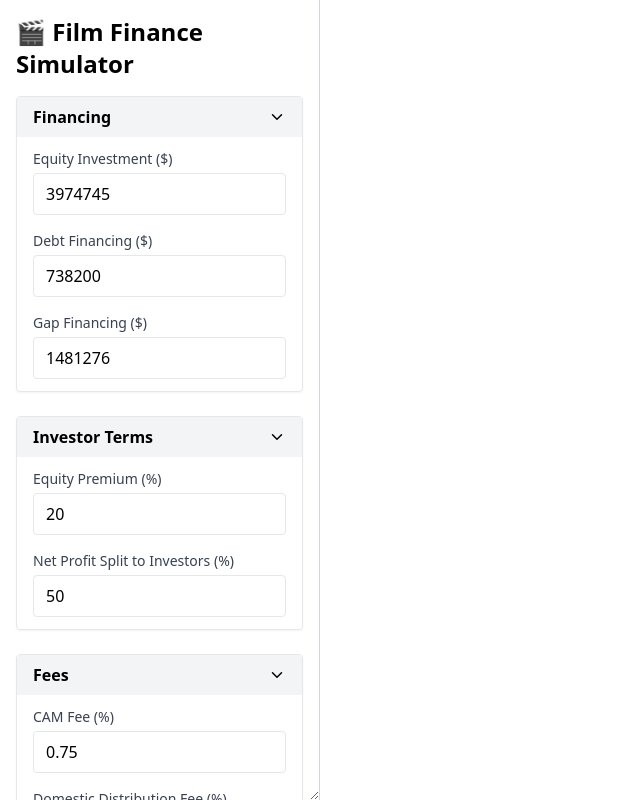
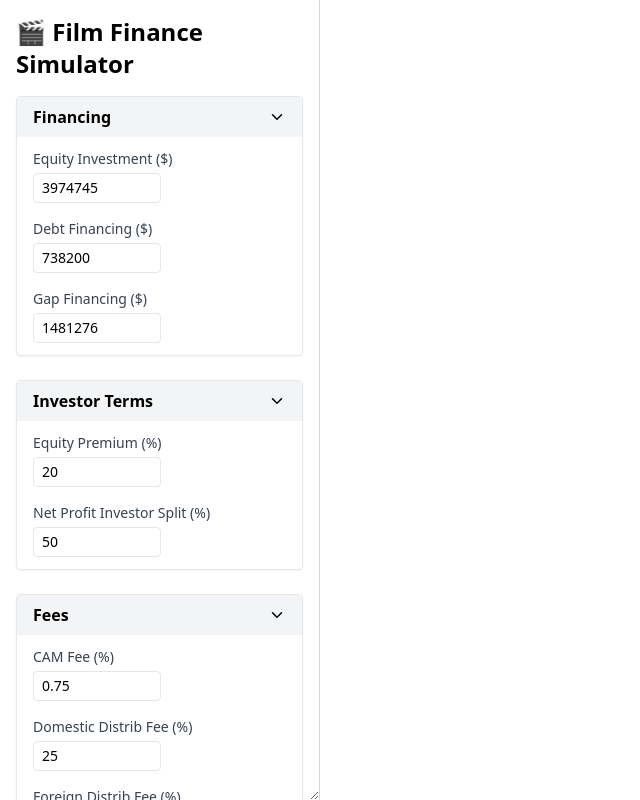
Before and after one commit to vishalsanfran/moviecruncher, a React (Vite) app in the folder greenlight/: page / in a window 1280 px wide. Shown: the whole page, without its empty margins (0-640 px from the left). Built offline with nearby package versions, Linux system fonts and the light colour scheme.

Commit message:
api_hook

```diff
--- a/greenlight/src/App.tsx
+++ b/greenlight/src/App.tsx
@@ -2,6 +2,7 @@ import { useState } from 'react';
 import axios from 'axios';
 import ChartsPanel from './components/ChartsPanel';
 import InputPanel from './components/InputPanel';
+import { useFinanceModel } from "./hooks/useFinanceModel";
 
 interface ScenarioResult {
     scenario: string;
@@ -54,87 +55,33 @@ export default function App() {
         distributionFeeForeignPercent: 25
     });
 
-    const [result, setResult] = useState<ChartData | null>(null);
-    const [loading, setLoading] = useState(false);
-
     const handleChange = (e: React.ChangeEvent<HTMLInputElement>) => {
         const { name, value } = e.target;
         setInputs((prev) => ({ ...prev, [name]: Number(value) }));
     };
 
-    const runModel = async () => {
-        setLoading(true);
-        try {
-            const payload = {
-                title: "Demo Project",
-                budget: { total_gross_budget: 8892544 },
-                financing: {
-                    Equity_Investment: inputs.equityInvestment,
-                    Debt_Financing: inputs.debtFinancing,
-                    Gap_Financing: inputs.gapFinancing
-                },
-                base_case_revenue: {
-                    Domestic: 4500000,
-                    Foreign: 6875600
-                },
-                scenario_multipliers: {
-                    Best_Case: 1.3,
-                    Worst_Case: 0.7
-                },
-                waterfall_terms: {
-                    Equity_Premium_Percent: inputs.equityPremiumPercent / 100,
-                    Net_Profit_Split_To_Investors: inputs.netProfitSplitPercent / 100,
-                    CAM_Setup_Fee: 3000,
-                    CAM_Fee_Percent: inputs.camFeePercent / 100,
-                    Distribution_Fee_Domestic_Percent: inputs.distributionFeeDomesticPercent / 100,
-                    Distribution_Fee_Foreign_Percent: inputs.distributionFeeForeignPercent / 100,
-                    sa_commission_domestic_percent: 0.075,
-                    sa_commission_foreign_percent: 0.12,
-                    sa_commission_foreign_deferral_percent: 0.3,
-                    Gap_Financing_Premium_Percent: 0.1,
-                    Talent_Deferrals: 500000,
-                    Other_Deferrals: 55250
-                },
-                timeline: {
-                    projection_years: 4,
-                    revenue_recognition_schedule: [0.6, 0.3, 0.1],
-                    tax_credit_inflow_year: 1
-                }
-            };
-
-            const response = await axios.post(
-                `${import.meta.env.VITE_API_BASE_URL}/models`,
-                payload,
-                {
-                    headers: {
-                        "x-api-key": import.meta.env.VITE_API_KEY
-                    }
-                }
-            );
-
-            setResult(response.data);
-        } catch (err) {
-            console.error("Failed to fetch model output:", err);
-        } finally {
-            setLoading(false);
-        }
-    };
+    const { result, loading, _, runModel } = useFinanceModel();
 
     const inputMeta: Record<string, { label: string; placeholder?: string }> = {
         equityInvestment: { label: "Equity Investment ($)" },
         debtFinancing: { label: "Debt Financing ($)" },
         gapFinancing: { label: "Gap Financing ($)" },
         equityPremiumPercent: { label: "Equity Premium (%)" },
-        netProfitSplitPercent: { label: "Net Profit Split to Investors (%)" },
+        netProfitSplitPercent: { label: "Net Profit Investor Split (%)" },
         camFeePercent: { label: "CAM Fee (%)" },
-        distributionFeeDomesticPercent: { label: "Domestic Distribution Fee (%)" },
-        distributionFeeForeignPercent: { label: "Foreign Distribution Fee (%)" }
+        distributionFeeDomesticPercent: { label: "Domestic Distrib Fee (%)" },
+        distributionFeeForeignPercent: { label: "Foreign Distrib Fee (%)" }
     };
 
     const inputGroups: Record<string, string[]> = {
         "Financing": ["equityInvestment", "debtFinancing", "gapFinancing"],
         "Investor Terms": ["equityPremiumPercent", "netProfitSplitPercent"],
         "Fees": ["camFeePercent", "distributionFeeDomesticPercent", "distributionFeeForeignPercent"]
+    };
+
+    const handleRunModel = () => {
+        console.log("Inputs going to runModel:", inputs);
+        runModel(inputs);
     };
 
     return (
@@ -144,7 +91,7 @@ export default function App() {
                 inputGroups={inputGroups}
                 inputMeta={inputMeta}
                 handleChange={handleChange}
-                runModel={runModel}
+                runModel={handleRunModel}
                 loading={loading}
             />
             {result && <ChartsPanel data={result} />}
--- a/greenlight/src/components/InputField.tsx
+++ b/greenlight/src/components/InputField.tsx
@@ -1,36 +1,34 @@
-import React from "react";
-
-interface InputFieldProps {
+interface Props {
     name: string;
     value: number;
     label: string;
     placeholder?: string;
     onChange: (e: React.ChangeEvent<HTMLInputElement>) => void;
+    width?: string; // e.g. "w-32", "w-40"
 }
 
-const InputField: React.FC<InputFieldProps> = ({
-                                                   name,
-                                                   value,
-                                                   label,
-                                                   placeholder,
-                                                   onChange,
-                                               }) => {
+export default function InputField({
+                                       name,
+                                       value,
+                                       label,
+                                       placeholder,
+                                       onChange,
+                                       width = "w-32",
+                                   }: Props) {
     return (
-        <div>
-            <label htmlFor={name} className="block text-sm font-medium text-gray-700 mb-1">
+        <div className="flex flex-col">
+            <label htmlFor={name} className="text-sm font-medium text-gray-700 mb-1">
                 {label}
             </label>
             <input
-                type="number"
                 id={name}
                 name={name}
+                type="number"
                 value={value}
                 onChange={onChange}
-                className="w-full border rounded px-3 py-2"
                 placeholder={placeholder}
+                className={`border rounded px-2 py-1 text-sm ${width}`}
             />
         </div>
     );
-};
-
-export default InputField;
+}
--- a/greenlight/src/components/InputPanel.tsx
+++ b/greenlight/src/components/InputPanel.tsx
@@ -46,14 +46,10 @@ export default function InputPanel({
                             className="w-full flex items-center justify-between bg-gray-100 px-4 py-2 font-semibold text-left"
                         >
                             {groupLabel}
-                            {openGroups[groupLabel] ? (
-                                <ChevronDown size={18} />
-                            ) : (
-                                <ChevronRight size={18} />
-                            )}
+                            {openGroups[groupLabel] ? <ChevronDown size={18} /> : <ChevronRight size={18} />}
                         </button>
                         {openGroups[groupLabel] && (
-                            <div className="grid grid-cols-1 gap-4 px-4 py-3">
+                            <div className="flex flex-wrap gap-4 px-4 py-3">
                                 {keys.map((key) => (
                                     <InputField
                                         key={key}
@@ -62,6 +58,7 @@ export default function InputPanel({
                                         label={inputMeta[key]?.label || key}
                                         placeholder={inputMeta[key]?.placeholder}
                                         onChange={handleChange}
+                                        width="w-32"
                                     />
                                 ))}
                             </div>
--- /dev/null
+++ b/greenlight/src/hooks/useFinanceModel.ts
@@ -0,0 +1,78 @@
+import { useState } from "react";
+import axios from "axios";
+
+interface UseFinanceModelResult {
+    result: any;
+    loading: boolean;
+    error: string | null;
+    runModel: (inputs: Record<string, number>) => Promise<void>;
+}
+
+export const useFinanceModel = (): UseFinanceModelResult => {
+    const [result, setResult] = useState<any>(null);
+    const [loading, setLoading] = useState(false);
+    const [error, setError] = useState<string | null>(null);
+
+    const runModel = async (inputs: Record<string, number>) => {
+        setLoading(true);
+        setError(null);
+
+        try {
+            const payload = {
+                title: "Demo Project",
+                budget: { total_gross_budget: 8892544 },
+                financing: {
+                    Equity_Investment: inputs.equityInvestment,
+                    Debt_Financing: inputs.debtFinancing,
+                    Gap_Financing: inputs.gapFinancing,
+                },
+                base_case_revenue: {
+                    Domestic: 4500000,
+                    Foreign: 6875600,
+                },
+                scenario_multipliers: {
+                    Best_Case: 1.3,
+                    Worst_Case: 0.7,
+                },
+                waterfall_terms: {
+                    Equity_Premium_Percent: inputs.equityPremiumPercent / 100,
+                    Net_Profit_Split_To_Investors: inputs.netProfitSplitPercent / 100,
+                    CAM_Setup_Fee: 3000,
+                    CAM_Fee_Percent: inputs.camFeePercent / 100,
+                    Distribution_Fee_Domestic_Percent: inputs.distributionFeeDomesticPercent / 100,
+                    Distribution_Fee_Foreign_Percent: inputs.distributionFeeForeignPercent / 100,
+                    sa_commission_domestic_percent: 0.075,
+                    sa_commission_foreign_percent: 0.12,
+                    sa_commission_foreign_deferral_percent: 0.3,
+                    Gap_Financing_Premium_Percent: 0.1,
+                    Talent_Deferrals: 500000,
+                    Other_Deferrals: 55250,
+                },
+                timeline: {
+                    projection_years: 4,
+                    revenue_recognition_schedule: [0.6, 0.3, 0.1],
+                    tax_credit_inflow_year: 1,
+                },
+            };
+            console.log("Payload being sent to backend:", payload);
+            const response = await axios.post(
+                `${import.meta.env.VITE_API_BASE_URL}/models`,
+                payload,
+                {
+                    headers: {
+                        "x-api-key": import.meta.env.VITE_API_KEY,
+                    },
+                }
+            );
+
+            setResult(response.data);
+        } catch (err: any) {
+            console.error("Model run failed:", err);
+            setError("Failed to run model");
+        } finally {
+            setLoading(false);
+        }
+    };
+
+    return { result, loading, error, runModel };
+};
```
